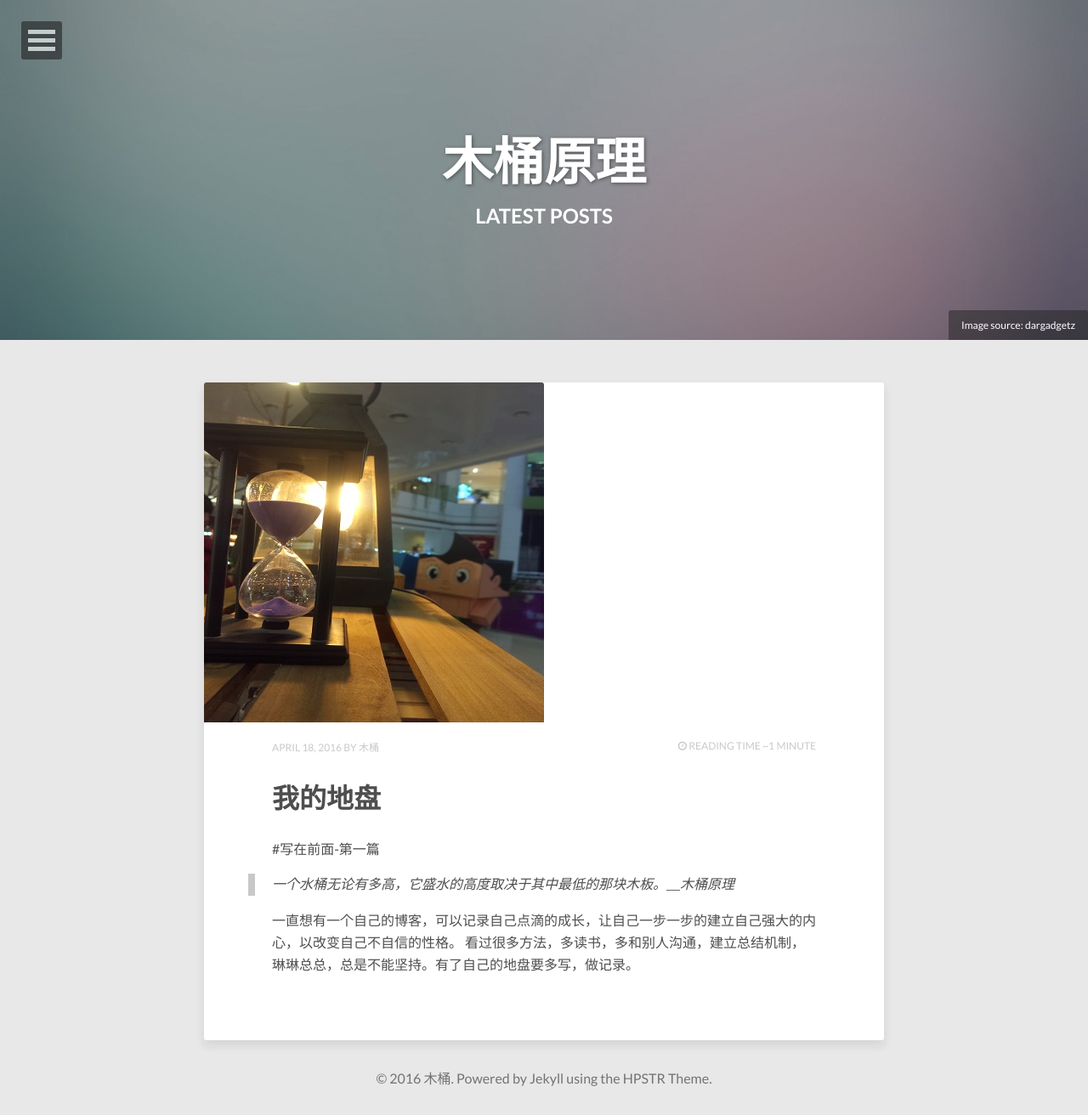
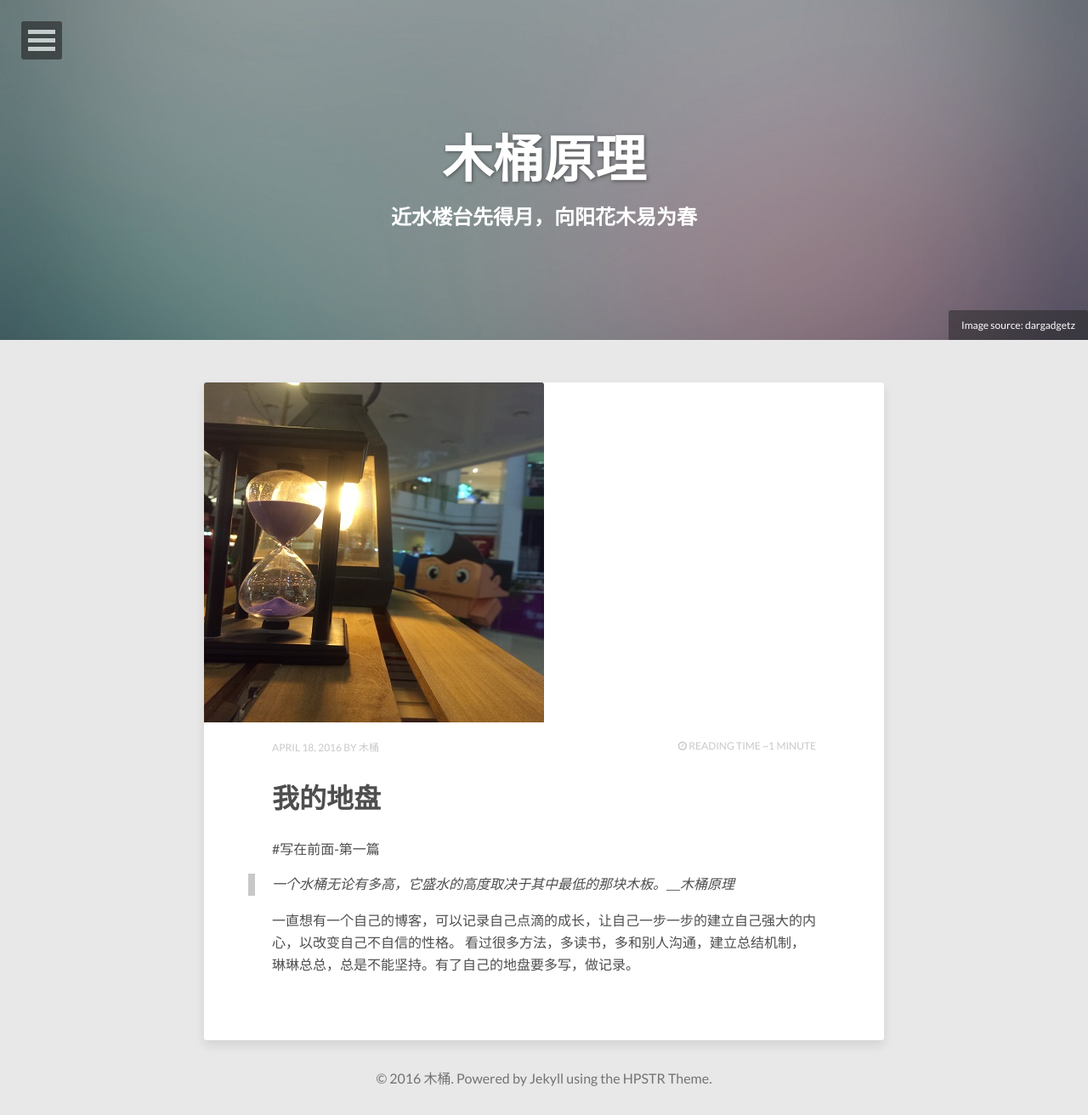
Before and after one commit to choukin/choukin.github.io, a Jekyll site: the page built from index.html, in a window 1280 px wide. Shown: the whole page at 85% size. Built offline with Jekyll 4.4.1, drawn with Linux system fonts in a browser that asks for light colours; nearby versions of some CDN libraries; the list of posts is cut into pages by our own code.

Commit message:
update site info

```diff
--- a/index.html
+++ b/index.html
@@ -1,8 +1,8 @@
 ---
 layout: post-index
-title: Latest Posts
+title: 近水楼台先得月，向阳花木易为春
 description: "Describe this nonsense."
-tags: [Jekyll, theme, themes, responsive, blog, modern]
+tags: [木桶, blog, modern]
 comments: false
 image:
   feature: abstract-1.jpg
@@ -11,6 +11,7 @@ image:
 ---
 
 {% for post in paginator.posts %}
+<!-- /.zx -->
 <article class="hentry">
   <header>
     {% if post.image.feature %}
```
